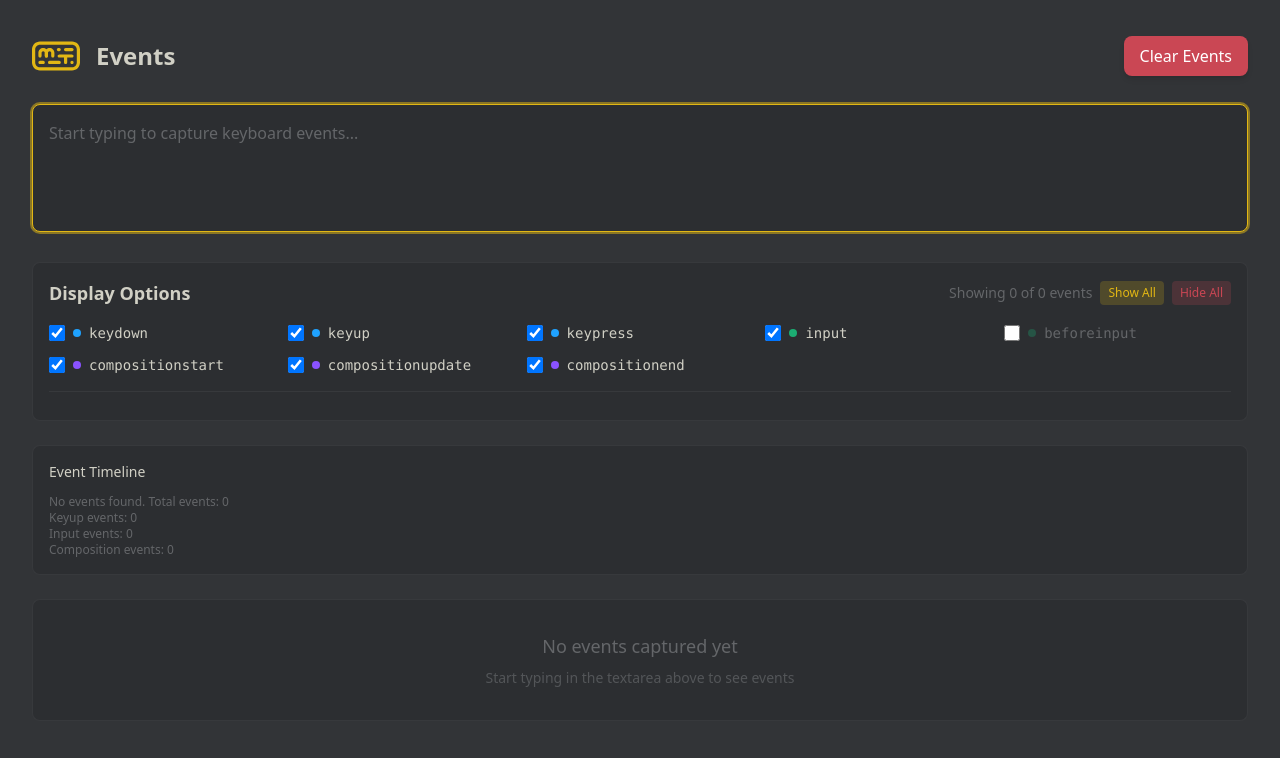
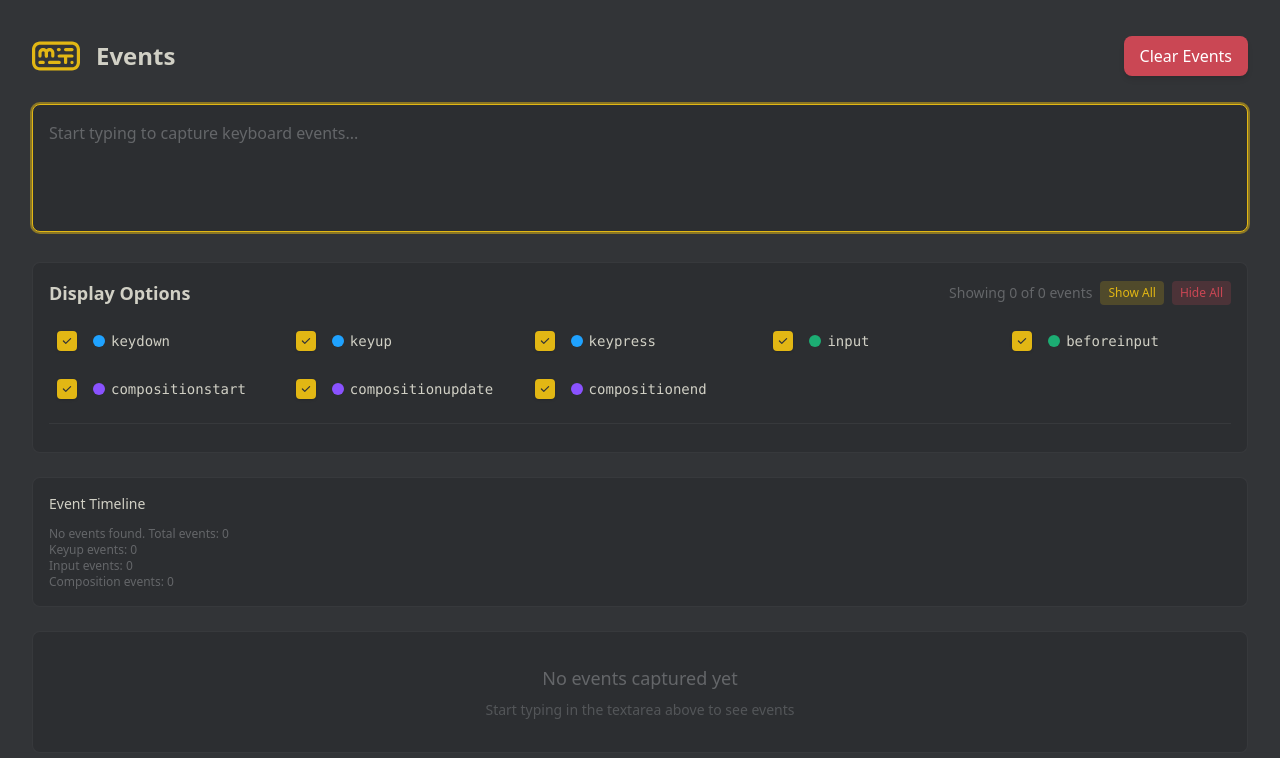
Before and after one commit to monkeytypegame/monkeytype-events, a React (Vite) app: page / in a window 1280 px wide. Shown: the top 758 px of the page. Built offline with nearby package versions, Linux system fonts and the light colour scheme.

Commit message:
refactor: enhance EventOptions styling and improve checkbox accessibility

```diff
--- a/src/components/EventOptions.tsx
+++ b/src/components/EventOptions.tsx
@@ -101,27 +101,47 @@ export function EventOptions({
         {eventTypes.map(({ key, label, description }) => (
           <label
             key={key}
-            className="flex items-center space-x-2 cursor-pointer group"
+            className="flex items-center cursor-pointer group p-2 rounded-lg hover:bg-sub-alt/30 transition-all duration-200"
             title={description}
           >
-            <div className="flex items-center space-x-2">
             <input
               type="checkbox"
               checked={filters[key]}
               onChange={() => handleToggle(key)}
-                className="w-4 h-4 text-main bg-bg border-sub rounded focus:ring-main/50 focus:ring-2 transition-all duration-200"
+              className="sr-only"
             />
+            {/* Custom checkbox */}
             <div
-                className="w-2 h-2 rounded-full flex-shrink-0"
+              className={`w-5 h-5 rounded border-2 flex items-center justify-center transition-all duration-200 ${
+                filters[key]
+                  ? "border-main bg-main shadow-sm"
+                  : "border-sub hover:border-main/70 bg-bg"
+              }`}
+            >
+              {filters[key] && (
+                <svg
+                  className="w-3 h-3 text-bg"
+                  fill="currentColor"
+                  viewBox="0 0 20 20"
+                >
+                  <path
+                    fillRule="evenodd"
+                    d="M16.707 5.293a1 1 0 010 1.414l-8 8a1 1 0 01-1.414 0l-4-4a1 1 0 011.414-1.414L8 12.586l7.293-7.293a1 1 0 011.414 0z"
+                    clipRule="evenodd"
+                  />
+                </svg>
+              )}
+            </div>
+            <div
+              className="w-3 h-3 rounded-full flex-shrink-0 ml-4 transition-opacity duration-200"
               style={{
                 backgroundColor:
                   EVENT_COLORS[key as keyof typeof EVENT_COLORS],
-                  opacity: filters[key] ? 1 : 0.3,
+                opacity: filters[key] ? 1 : 0.4,
               }}
             />
-            </div>
             <span
-              className={`text-sm font-mono transition-colors duration-200 ${
+              className={`text-sm font-mono ml-1.5 transition-colors duration-200 ${
                 filters[key]
                   ? "text-text group-hover:text-main"
                   : "text-sub group-hover:text-text"
--- a/src/components/Timeline.tsx
+++ b/src/components/Timeline.tsx
@@ -387,15 +387,13 @@ export function Timeline({ events }: TimelineProps) {
                       opacity="0.8"
                     />
                     <text
-                      x={`${x + width / 2}%`}
+                      x={`${x + 0.5}%`}
                       y={y + 15}
-                      textAnchor="middle"
+                      textAnchor="start"
                       className="fill-white text-xs font-mono"
-                      style={{ fontSize: "10px" }}
+                      style={{ fontSize: "9px" }}
                     >
-                      {bar.label.length > 6
-                        ? bar.label.substring(0, 4) + ".."
-                        : bar.label}
+                      {bar.label}
                     </text>
                   </g>
                 );
--- a/src/hooks/useKeyboardEvents.ts
+++ b/src/hooks/useKeyboardEvents.ts
@@ -15,13 +15,13 @@ export function useKeyboardEvents() {
     keyup: true,
     keypress: true,
     input: true,
-    beforeinput: false,
+    beforeinput: true,
     compositionstart: true,
     compositionupdate: true,
     compositionend: true,
   });
 
-  const eventIdRef = useRef(1);
+  const eventIdRef = useRef(0);
   const startTimeRef = useRef<number>(0);
   const keydownTimestamps = useRef<Record<string, number>>({});
 
@@ -189,7 +189,7 @@ export function useKeyboardEvents() {
 
   const clearEvents = useCallback(() => {
     setEvents([]);
-    eventIdRef.current = 1;
+    eventIdRef.current = 0;
     startTimeRef.current = 0; // Reset start time so next event will be timestamp 0
     keydownTimestamps.current = {}; // Clear stored keydown timestamps
   }, []);
--- a/src/types/events.ts
+++ b/src/types/events.ts
@@ -71,7 +71,7 @@ export const defaultFilters: EventFilters = {
   keyup: true,
   keypress: true,
   input: true,
-  beforeinput: false,
+  beforeinput: true,
   compositionstart: true,
   compositionupdate: true,
   compositionend: true,
```
Lines whose indentation alone changed are shown as unchanged.
